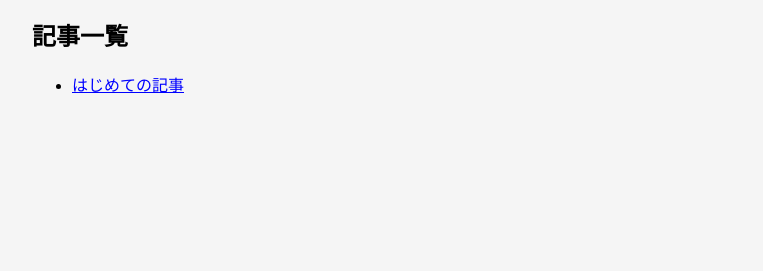
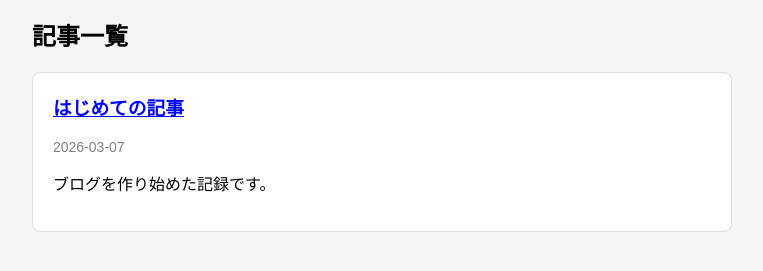
Before and after one commit to iamyutasugiyama/my-blog, a plain HTML site: page index.html in a window 1280 px wide. Shown: the part 253-524 px from the top of the page, without its empty margins (258-1021 px from the left). Drawn offline with Linux system fonts and the light colour scheme.

```diff
--- a/css/style.css
+++ b/css/style.css
@@ -25,3 +25,25 @@ nav a {
   text-decoration: none;
   color: blue;
 }
+
+.post-list {
+  display: flex;
+  flex-direction: column;
+  gap: 20px;
+}
+
+.post-card {
+  background: white;
+  padding: 20px;
+  border-radius: 8px;
+  border: 1px solid #ddd;
+}
+
+.post-card h3 {
+  margin-top: 0;
+}
+
+.date {
+  color: gray;
+  font-size: 14px;
+}
--- a/index.html
+++ b/index.html
@@ -19,8 +19,14 @@
 
 <h2>記事一覧</h2>
 
-<ul>
-  <li><a href="posts/post1.html">はじめての記事</a></li>
-</ul>
+<div class="post-list">
+
+  <div class="post-card">
+    <h3><a href="posts/post1.html">はじめての記事</a></h3>
+    <p class="date">2026-03-07</p>
+    <p>ブログを作り始めた記録です。</p>
+  </div>
+
+</div>
 </body>
 </html>
```
Also changed, not shown: posts/post2.html (added, +18 -0 lines).
